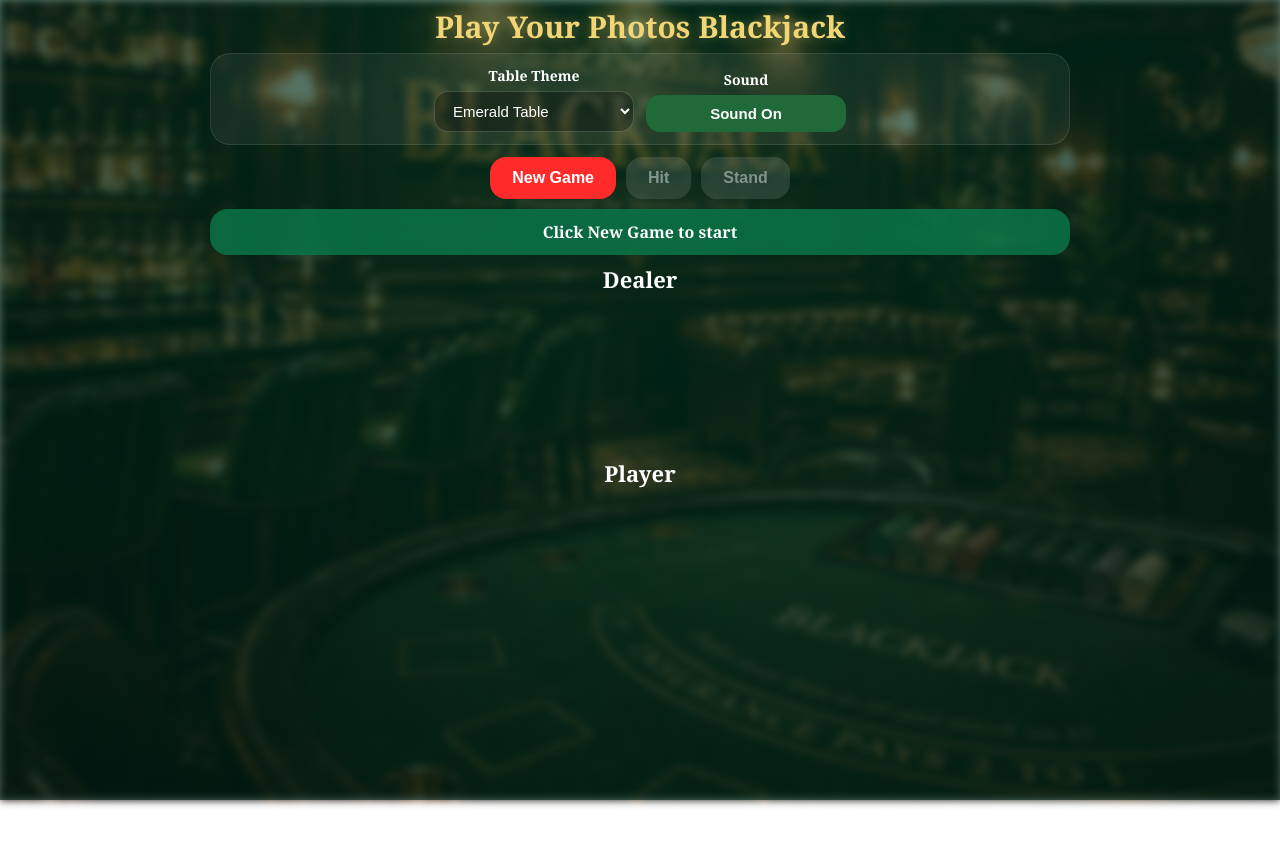
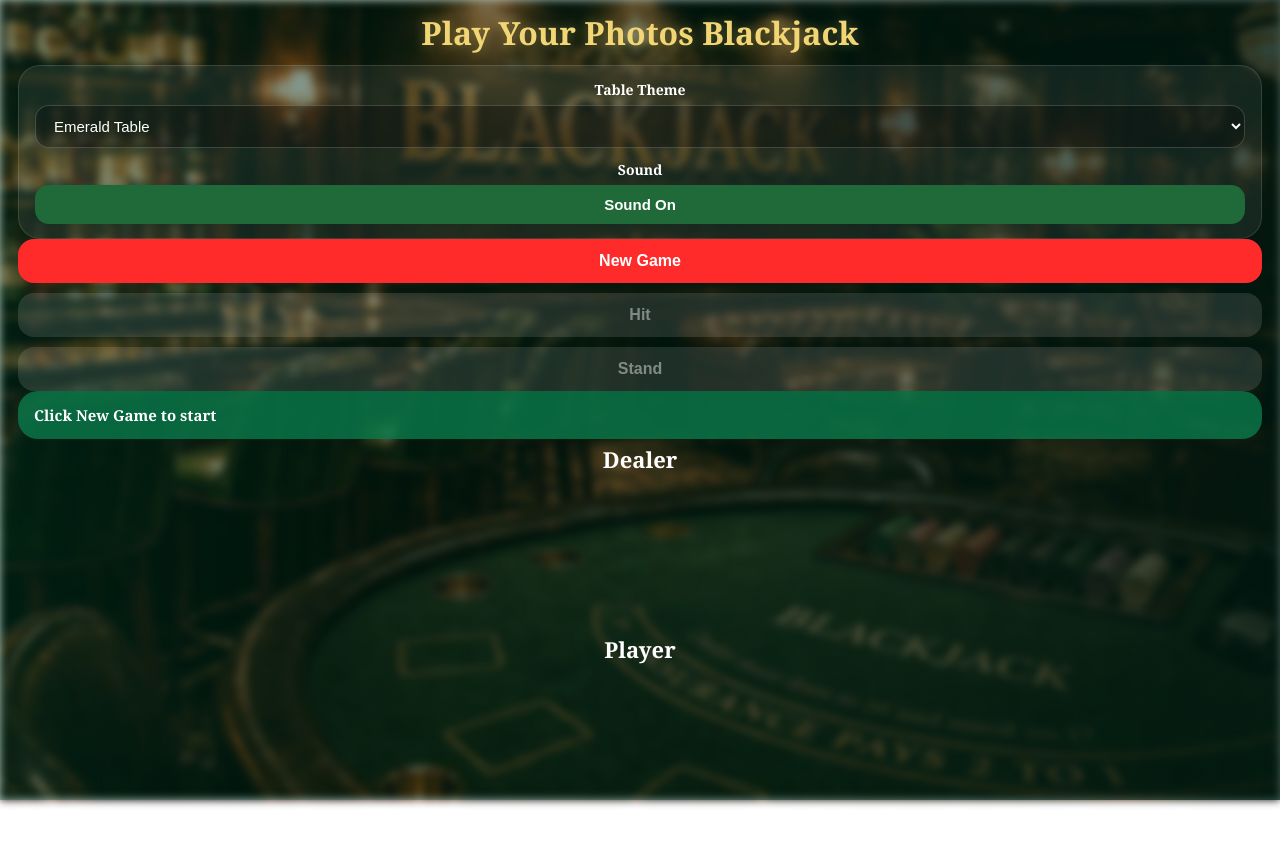
Before and after one commit to PlayYourPhotos/playyourphotos-blackjack, a React (Create React App) app: page / in a window 1280 px wide. Before the commit the page ends 800 px from the top, so only its background shows below. Built offline with nearby package versions, Linux system fonts and the light colour scheme.

Commit message:
Update styles.css

```diff
--- a/src/styles.css
+++ b/src/styles.css
@@ -8,20 +8,14 @@ body {
   color: #fff;
 }
 
-/* =========================
-   APP CONTAINER
-========================= */
 .app {
   min-height: 100vh;
-  padding: 10px 14px 18px;
+  padding: 16px 18px 18px;
   text-align: center;
   position: relative;
   overflow: hidden;
 }
 
-/* =========================
-   BACKGROUND LAYERS
-========================= */
 .bg-image-layer {
   position: fixed;
   inset: 0;
@@ -39,51 +33,105 @@ body {
 }
 
 .theme-ruby .bg-color-layer {
-  background: radial-gradient(circle at top, rgba(120, 0, 30, 0.5), rgba(40, 0, 10, 0.7));
+  background: linear-gradient(
+    90deg,
+    rgba(120, 0, 30, 0.35) 0%,
+    rgba(80, 0, 20, 0.28) 30%,
+    rgba(40, 0, 10, 0.72) 100%
+  );
 }
 
 .theme-emerald .bg-color-layer {
-  background: radial-gradient(circle at top, rgba(0, 80, 50, 0.5), rgba(0, 30, 20, 0.7));
+  background: linear-gradient(
+    90deg,
+    rgba(0, 80, 50, 0.35) 0%,
+    rgba(0, 70, 40, 0.28) 30%,
+    rgba(0, 30, 20, 0.72) 100%
+  );
 }
 
 .theme-midnight .bg-color-layer {
-  background: radial-gradient(circle at top, rgba(20, 30, 60, 0.5), rgba(10, 15, 30, 0.7));
+  background: linear-gradient(
+    90deg,
+    rgba(20, 30, 60, 0.35) 0%,
+    rgba(15, 25, 50, 0.28) 30%,
+    rgba(10, 15, 30, 0.72) 100%
+  );
+}
+
+/* =========================
+   DESKTOP LANDSCAPE LAYOUT
+========================= */
+
+.desktop-layout {
+  display: grid;
+  grid-template-columns: 320px 1fr;
+  gap: 18px;
+  align-items: start;
+  min-height: calc(100vh - 32px);
+}
+
+.side-panel {
+  position: relative;
+  text-align: left;
+  min-height: 100%;
+  padding: 8px 0 8px 0;
+}
+
+.panel-room-glow {
+  position: absolute;
+  inset: 0;
+  background: linear-gradient(
+    180deg,
+    rgba(255, 255, 255, 0.04),
+    rgba(255, 255, 255, 0.01)
+  );
+  border-radius: 24px;
+  pointer-events: none;
+}
+
+.game-panel {
+  padding: 4px 6px 0;
 }
 
 /* =========================
    TITLE
 ========================= */
+
 .app-title {
-  margin: 0 0 10px;
-  font-size: 30px;
-  line-height: 1.1;
+  margin: 0 0 14px;
+  font-size: 32px;
+  line-height: 1.08;
   color: #f2d675;
   text-shadow: 0 0 12px rgba(242, 214, 117, 0.35);
 }
 
 /* =========================
-   CONTROL PANEL
+   SIDE BOXES
 ========================= */
+
+.side-box {
+  width: 100%;
+  max-width: 100%;
+  margin: 0 0 12px 0;
+}
+
 .control-panel {
-  max-width: 860px;
-  margin: 0 auto 12px;
-  padding: 12px 16px;
-  border-radius: 20px;
-  background: rgba(255, 255, 255, 0.06);
-  border: 1px solid rgba(255, 255, 255, 0.1);
+  padding: 14px 16px;
+  border-radius: 22px;
+  background: rgba(255, 255, 255, 0.07);
+  border: 1px solid rgba(255, 255, 255, 0.12);
   display: flex;
-  justify-content: center;
-  align-items: end;
+  flex-direction: column;
   gap: 12px;
-  flex-wrap: wrap;
 }
 
 .control-group {
   display: flex;
   flex-direction: column;
   gap: 6px;
-  max-width: 300px;
-  min-width: 200px;
+  min-width: 0;
+  width: 100%;
 }
 
 .control-label {
@@ -92,7 +140,7 @@ body {
 }
 
 .control-select {
-  padding: 10px 14px;
+  padding: 11px 14px;
   border-radius: 14px;
   border: 1px solid rgba(255, 255, 255, 0.18);
   background: rgba(0, 0, 0, 0.28);
@@ -101,7 +149,7 @@ body {
 }
 
 .sound-toggle {
-  padding: 10px 14px;
+  padding: 11px 14px;
   border-radius: 14px;
   border: none;
   color: #fff;
@@ -121,19 +169,18 @@ body {
 /* =========================
    BUTTONS
 ========================= */
+
 .buttons {
   display: flex;
-  justify-content: center;
+  flex-direction: column;
   gap: 10px;
-  flex-wrap: wrap;
-  margin-bottom: 10px;
 }
 
 .primary-button,
 .secondary-button {
   border: none;
   border-radius: 16px;
-  padding: 12px 22px;
+  padding: 13px 20px;
   font-size: 16px;
   font-weight: 700;
   color: #fff;
@@ -157,44 +204,46 @@ body {
 /* =========================
    STATUS
 ========================= */
+
 .status {
-  max-width: 860px;
-  margin: 0 auto 12px;
-  padding: 12px 16px;
-  border-radius: 18px;
+  padding: 14px 16px;
+  border-radius: 20px;
   background: rgba(10, 120, 74, 0.82);
-  font-size: 16px;
+  font-size: 15px;
   font-weight: 700;
+  text-align: left;
 }
 
 .totals {
   margin-top: 8px;
   display: flex;
-  justify-content: center;
-  gap: 16px;
-  flex-wrap: wrap;
+  flex-direction: column;
+  gap: 6px;
   font-size: 14px;
 }
 
 /* =========================
    HEADINGS
 ========================= */
+
 h2 {
-  margin: 12px 0 8px;
+  margin: 8px 0 8px;
   font-size: 22px;
   line-height: 1.1;
+  text-align: center;
 }
 
 /* =========================
    HANDS / CARDS
 ========================= */
+
 .hand {
   display: flex;
   justify-content: center;
   align-items: center;
   flex-wrap: nowrap;
   min-height: 150px;
-  margin-bottom: 10px;
+  margin-bottom: 8px;
   padding: 0 8px;
   overflow-x: auto;
 }
@@ -221,7 +270,6 @@ h2 {
   cursor: pointer;
 }
 
-/* desktop hover enlarge */
 @media (hover: hover) and (pointer: fine) {
   .hand {
     overflow: visible;
@@ -242,6 +290,7 @@ h2 {
 /* =========================
    SHUFFLE OVERLAY
 ========================= */
+
 .shuffle-overlay {
   position: fixed;
   inset: 0;
@@ -335,6 +384,7 @@ h2 {
 /* =========================
    RESULT OVERLAY
 ========================= */
+
 .result-overlay {
   position: fixed;
   inset: 0;
@@ -411,6 +461,7 @@ h2 {
 /* =========================
    IMAGE OVERLAY
 ========================= */
+
 .image-overlay {
   position: fixed;
   inset: 0;
@@ -491,6 +542,52 @@ h2 {
 /* =========================
    MOBILE
 ========================= */
+
+@media (max-width: 900px) {
+  .desktop-layout {
+    display: block;
+    min-height: auto;
+  }
+
+  .side-panel {
+    text-align: center;
+    min-height: auto;
+    padding: 0;
+  }
+
+  .panel-room-glow {
+    display: none;
+  }
+
+  .control-panel {
+    max-width: 900px;
+    margin: 0 auto 12px;
+    padding: 14px 16px;
+    display: flex;
+    justify-content: center;
+    align-items: end;
+    gap: 12px;
+    flex-wrap: wrap;
+    background: rgba(255, 255, 255, 0.07);
+    border-radius: 22px;
+  }
+
+  .buttons {
+    flex-direction: row;
+    justify-content: center;
+    flex-wrap: wrap;
+  }
+
+  .status {
+    text-align: center;
+  }
+
+  .totals {
+    flex-direction: row;
+    justify-content: center;
+  }
+}
+
 @media (max-width: 640px) {
   .app {
     padding: 14px 10px 28px;
@@ -502,6 +599,8 @@ h2 {
 
   .app-title {
     font-size: 32px;
+    margin-bottom: 12px;
+    text-align: center;
   }
 
   .control-group {
```
